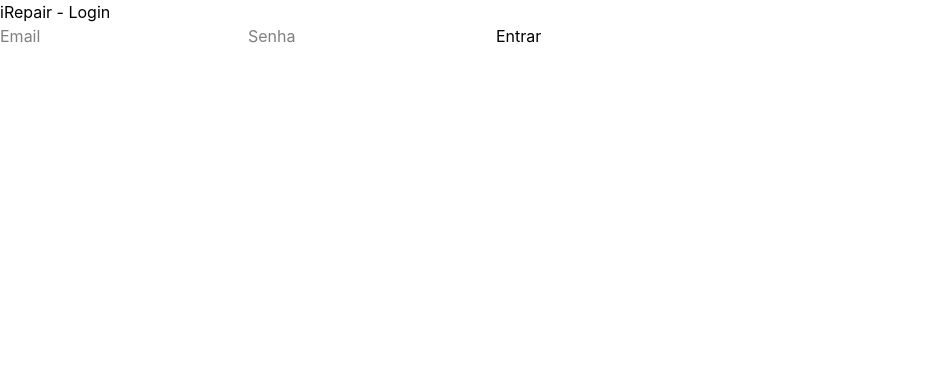
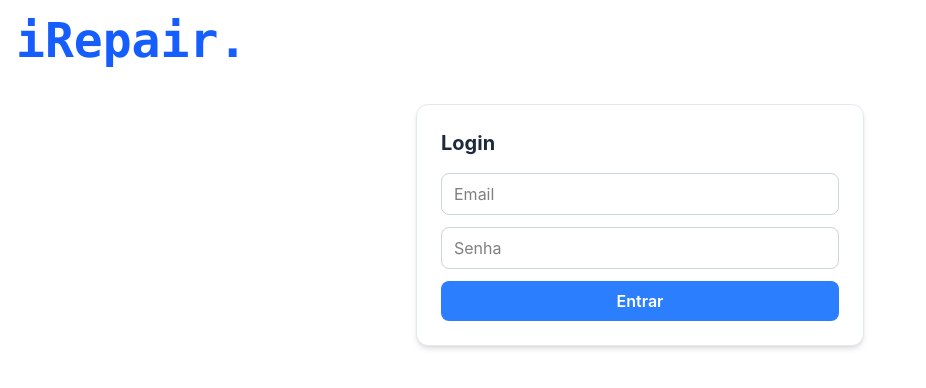
Before and after one commit to gabrielcosta444/iRepair, a React (Vite) app in the folder project-irepair/: page /login in a window 1280 px wide. Shown: the top 388 px of the page, without its empty margins (0-926 px from the left). Built offline with nearby package versions, Linux system fonts and the light colour scheme; no server answers.

Commit message:
feat: estilização da página de login e botão de logout

```diff
--- a/project-irepair/src/components/Header.tsx
+++ b/project-irepair/src/components/Header.tsx
@@ -1,16 +1,46 @@
-import { Link } from 'react-router';
+import { useState } from 'react'
+import { Link, useNavigate } from 'react-router'
+import { useAuth } from '../contexts/AuthContext'
 
-function Header (){
-    return(
-    <header className='flex justify-between'>
-      <h1 className="text-blue-600 p-4 font-bold text-5xl font-mono ">iRepair.</h1>
-      <nav className='p-7 text-blue-600'>
-        <Link to="/" className='px-7'>Dashboard</Link>
-        <Link to="/clients" className='px-7'>Clientes</Link>
-        <Link to="/service-orders" className='px-7'>Ordens de Serviço</Link>
+function Header() {
+  const { logout } = useAuth()
+  const navigate = useNavigate()
+  const [isLoggingOut, setIsLoggingOut] = useState(false)
+
+  async function handleLogout() {
+    try {
+      setIsLoggingOut(true)
+      await logout()
+      navigate('/login', { replace: true })
+    } finally {
+      setIsLoggingOut(false)
+    }
+  }
+
+  return (
+    <header className="flex items-center justify-between">
+      <h1 className="p-4 font-mono text-5xl font-bold text-blue-600">iRepair.</h1>
+      <nav className="flex items-center gap-4 p-7 text-blue-600">
+        <Link to="/" className="px-7">
+          Dashboard
+        </Link>
+        <Link to="/clients" className="px-7">
+          Clientes
+        </Link>
+        <Link to="/service-orders" className="px-7">
+          Ordens de Servico
+        </Link>
+        <button
+          type="button"
+          onClick={handleLogout}
+          disabled={isLoggingOut}
+          className="rounded-lg border border-blue-600 px-4 py-2 font-semibold text-blue-600 transition hover:bg-blue-50 disabled:cursor-not-allowed disabled:opacity-60"
+        >
+          {isLoggingOut ? 'Saindo...' : 'Sair'}
+        </button>
       </nav>
     </header>
-    );
-};
+  )
+}
 
-export default Header;
+export default Header
--- a/project-irepair/src/components/NewServiceForm.tsx
+++ b/project-irepair/src/components/NewServiceForm.tsx
@@ -29,7 +29,7 @@ function NewServiceForm ({onCreateService}: NewServiceFormProps){
           return;
         }
         const dataService: CreateServiceOrderData = {
-            clientId: clientId,
+            client_id: clientId,
             device: device,
             issue: issue
         };
--- a/project-irepair/src/pages/Login.tsx
+++ b/project-irepair/src/pages/Login.tsx
@@ -1,4 +1,4 @@
-import { useState } from 'react'
+import { useState, type FormEvent } from 'react'
 import { useNavigate } from 'react-router'
 import { useAuth } from '../contexts/AuthContext'
 
@@ -11,7 +11,8 @@ export function Login() {
   const { login } = useAuth()
   const navigate = useNavigate()
 
-  async function handleSubmit() {
+  async function handleSubmit(event?: FormEvent<HTMLFormElement>) {
+    event?.preventDefault()
     setErro(null)
     setCarregando(true)
 
@@ -26,20 +27,26 @@ export function Login() {
   }
 
   return (
+
     <div>
-      <h1>iRepair - Login</h1>
+    <h1 className="p-4 font-mono text-5xl font-bold text-blue-600">iRepair.</h1>
+    <div className="flex justify-center py-6">
         <form
-        onSubmit={(e) => {
-          e.preventDefault()
-          handleSubmit()
-        }}
+        onSubmit={handleSubmit}
+        className="w-full max-w-md bg-white p-6 rounded-xl shadow-md border border-slate-200"
       >
+        <h2 className="text-xl font-bold text-slate-800 mb-4">
+          Login
+        </h2>
+
+        <div className="flex flex-col gap-3">
           <input
             type="email"
             value={email}
             onChange={(e) => setEmail(e.target.value)}
             placeholder="Email"
             required
+            className="border border-slate-300 rounded-lg px-3 py-2 outline-none focus:ring-2 focus:ring-blue-500"
           />
           <input
             type="password"
@@ -47,12 +54,19 @@ export function Login() {
             onChange={(e) => setSenha(e.target.value)}
             placeholder="Senha"
             required
+            className="border border-slate-300 rounded-lg px-3 py-2 outline-none focus:ring-2 focus:ring-blue-500"
           />
-        {erro && <p style={{ color: 'red' }}>{erro}</p>}
-        <button type="submit" disabled={carregando}>
+          {erro && <p className="text-sm text-red-600">{erro}</p>}
+          <button
+            type="submit"
+            disabled={carregando}
+            className="bg-blue-500 hover:bg-blue-700 text-white font-semibold py-2 rounded-lg transition"
+          >
             {carregando ? 'Entrando...' : 'Entrar'}
           </button>
+        </div>
       </form>
+    </div>
     </div>
   )
 }
```
Lines whose indentation alone changed are shown as unchanged.
